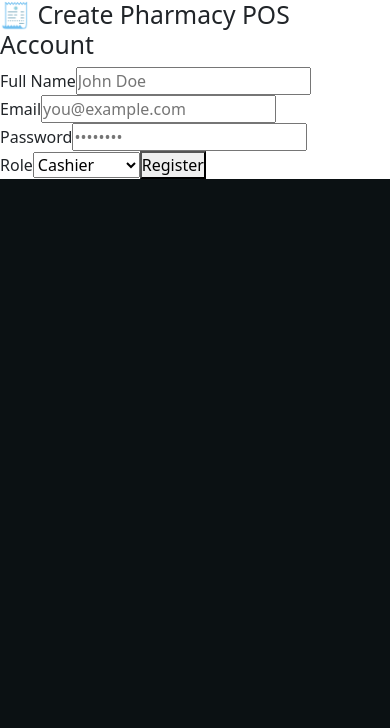
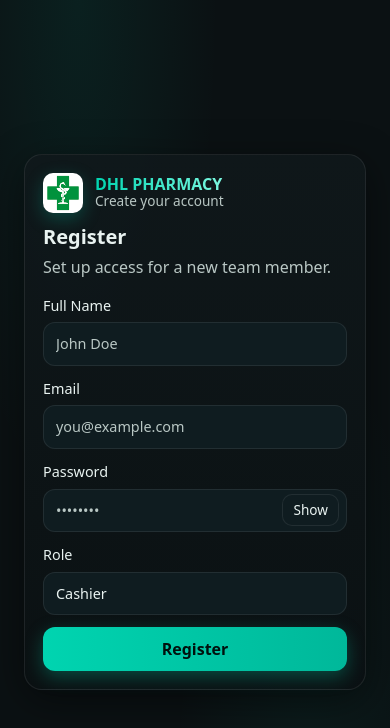
Before and after one commit to diyaaaboualloul/pharmacypos, a React (Vite) app in the folder frontend/: page /register in a window 390 px wide. Shown: the top 728 px of the page. Built offline with nearby package versions, Linux system fonts and the light colour scheme.

Commit message:
UI updates: improved theme, sidebar, and pages styling

```diff
--- a/frontend/src/App.css
+++ b/frontend/src/App.css
@@ -22,9 +22,8 @@
   --shadow-2:        0 10px 40px rgba(0,0,0,0.36);
   --ring:            0 0 0 3px var(--brand-soft);
 
-  --topbar-h:        60px;      /* keep in sync with TOPBAR_HEIGHT */
-  --sidebar-w:       240px;     /* keep in sync with SIDEBAR_WIDTH */
-
+  --topbar-h:        60px;
+  --sidebar-w:       240px;
   --transition:      180ms ease;
 
   /* Light sheet (page surface) */
@@ -48,6 +47,7 @@
   padding: 6px 10px;
   transition: var(--transition);
 }
+
 .btn-ghost:hover,
 .btn-ghost:focus {
   background: var(--bg-elev-2) !important;
@@ -85,7 +85,6 @@
   backdrop-filter: blur(10px);
   border-bottom: 1px solid var(--outline);
 }
-
 .topbar .brand-text {
   font-weight: 700;
   letter-spacing: .2px;
@@ -94,7 +93,6 @@
   background-clip: text;
   color: transparent;
 }
-
 .topbar .topbar-chip {
   display: inline-flex;
   align-items: center;
@@ -111,79 +109,79 @@
   color: var(--fg-dim);
 }
 
-/* Alert “dot” (kept for future use if needed) */
-.topbar .btn-ghost[aria-label="Alerts"] { position: relative; }
-.topbar .btn-ghost[aria-label="Alerts"] .alert-dot {
-  position: absolute; top: 6px; right: 6px;
-  width: 8px; height: 8px; border-radius: 50%;
-  background: var(--danger); box-shadow: 0 0 0 2px var(--bg);
-}
-
-/* ---------- Sidebar (desktop) ---------- */
+/* ---------- Sidebar ---------- */
 .sidebar {
   background: linear-gradient(180deg, var(--bg-elev-1), var(--bg));
   border-right: 1px solid var(--outline);
+  color: var(--fg);
 }
-.sidebar .nav .nav-link {
-  color: var(--fg);
-  border-radius: 12px;
+.sidebar .nav,
+.sidebar .nav .nav-item {
+  background: transparent !important;
+  border: 0 !important;
+  box-shadow: none !important;
+}
+.sidebar .nav .nav-link,
+.sidebar .section-toggle {
+  background: transparent !important;
+  border: 0 !important;
+  color: var(--fg) !important;
+  border-radius: 12px !important;
   transition: var(--transition);
 }
-.sidebar .nav .nav-link:hover {
-  background: var(--bg-elev-2);
-  color: #fff;
+.sidebar .nav .nav-link:hover,
+.sidebar .section-toggle:hover,
+.sidebar .section-toggle.is-active {
+  background: var(--bg-elev-2) !important;
+  color: #fff !important;
 }
 .sidebar .nav .nav-link.bg-primary {
   background: linear-gradient(180deg, var(--brand), var(--brand-strong)) !important;
-  border: 0; color: #00110d !important; font-weight: 600;
+  color: #00110d !important;
+  font-weight: 600;
   box-shadow: 0 6px 18px rgba(0, 180, 150, 0.35);
 }
-
-/* Section toggles */
-.sidebar .section-toggle {
-  border: none; background: transparent; color: var(--fg);
-  border-radius: 12px; transition: var(--transition);
-}
-.sidebar .section-toggle:hover,
-.sidebar .section-toggle[aria-expanded="true"] { background: var(--bg-elev-2); }
-
-/* Sub-items */
 .sidebar .sublist .nav-link {
-  color: var(--fg-dim); border-radius: 10px;
+  color: var(--fg-dim) !important;
+  border-radius: 10px !important;
 }
 .sidebar .sublist .nav-link:hover {
-  background: rgba(255,255,255,0.06); color: var(--fg);
+  background: rgba(255,255,255,0.06) !important;
+  color: var(--fg) !important;
 }
 
-/* ---------- Offcanvas (mobile sidebar) ---------- */
-.offcanvas.bg-dark { background: var(--bg-elev-1) !important; border-right: 1px solid var(--outline); }
-.offcanvas .nav-link { border-radius: 10px; }
-.offcanvas .nav-link:active,
-.offcanvas .nav-link:focus { box-shadow: var(--ring); }
-
-/* ---------- Focus rings for key nav ---------- */
-a:focus-visible, button:focus-visible {
-  outline: none; box-shadow: var(--ring); border-radius: 12px;
+/* ---------- Global Layout ---------- */
+.app-main {
+  padding-top: calc(var(--topbar-h) + 16px);
+  padding-left: 16px;
+  padding-right: 16px;
+  padding-bottom: 24px;
+}
+@media (min-width: 992px) {
+  .app-main { margin-left: var(--sidebar-w); }
 }
 
-/* ===== Brand Glow ===== */
-.glow-text {
+.content-shell {
+  max-width: 1280px;
+  margin: 0 auto;
+}
+.content-sheet {
+  background: var(--sheet-bg);
+  color: var(--sheet-fg);
+  border: 1px solid var(--sheet-border);
+  border-radius: 16px;
+  box-shadow: 0 10px 30px rgba(0,0,0,0.18);
+  min-height: calc(100vh - var(--topbar-h) - 32px);
+  padding: 20px;
+}
+.page-title {
+  margin: 0 0 16px;
   font-weight: 700;
-  background: linear-gradient(90deg, #00d4b0, #7df9e1, #00d4b0);
-  -webkit-background-clip: text;
-  background-clip: text;
-  color: transparent;
-  animation: glowmove 6s linear infinite;
-}
-@keyframes glowmove {
-  0%   { filter: drop-shadow(0 0 4px rgba(0,212,176,.4)); }
-  50%  { filter: drop-shadow(0 0 10px rgba(125,249,225,.7)); }
-  100% { filter: drop-shadow(0 0 4px rgba(0,212,176,.4)); }
+  color: var(--sheet-fg);
 }
 
-/* ===== Fancy Logout Modal ===== */
+/* ---------- Fancy Logout Modal ---------- */
 .modal-backdrop.show { backdrop-filter: blur(6px); }
-
 .modal-content.modal-glass {
   background: linear-gradient(180deg, rgba(16,24,27,.92), rgba(11,17,19,.92));
   border: 1px solid rgba(255,255,255,0.08);
@@ -215,14 +213,12 @@
   padding: 16px 18px 20px; border-top: 1px solid rgba(255,255,255,0.06);
   display: flex; justify-content: flex-end; gap: 10px;
 }
-
 .btn-secondary-ghost {
   background: transparent; border: 1px solid var(--outline); color: var(--fg);
   border-radius: 12px; padding: 8px 14px; transition: 180ms ease;
 }
 .btn-secondary-ghost:hover,
 .btn-secondary-ghost:focus { background: var(--bg-elev-2); box-shadow: var(--ring); }
-
 .btn-danger-gradient {
   background: linear-gradient(90deg, #ff6b81, #ff4d6d); color: #fff; border: none;
   border-radius: 12px; padding: 8px 16px; font-weight: 600;
@@ -233,7 +229,6 @@
   background: linear-gradient(90deg, #ff8599, #ff6b81);
   box-shadow: 0 10px 24px rgba(255,107,129,0.38), var(--ring);
 }
-
 .modal-tip {
   display: flex; align-items: center; gap: 10px;
   background: rgba(255,255,255,0.04);
@@ -242,7 +237,7 @@
   padding: 10px 12px; border-radius: 12px; font-size: .9rem;
 }
 
-/* ===== Reusable Logout Button ===== */
+/* ---------- Reusable logout button ---------- */
 .btn-logout {
   background: linear-gradient(90deg, #ff6b81, #ff4d6d) !important;
   color: #fff !important;
@@ -260,82 +255,86 @@
   box-shadow: 0 6px 14px rgba(255,107,129,0.4), var(--ring) !important;
 }
 
-/* ===== Global layout spacing (fix header overlap) ===== */
-.app-main {
-  padding-top: calc(var(--topbar-h) + 16px);
-  padding-left: 16px;
-  padding-right: 16px;
-  padding-bottom: 24px;
+/* ---------- Auth Pages ---------- */
+.auth-page {
+  min-height: 100vh;
+  display: grid; place-items: center;
+  padding: 24px;
+  background:
+    radial-gradient(60% 100% at 20% 0%, rgba(0,212,176,0.08) 0%, transparent 60%),
+    radial-gradient(60% 100% at 80% 100%, rgba(0,212,176,0.06) 0%, transparent 60%),
+    var(--bg);
 }
-@media (min-width: 992px) {
-  .app-main { margin-left: var(--sidebar-w); }
+.auth-card {
+  width: 100%; max-width: 440px;
+  background: linear-gradient(180deg, rgba(16,24,27,.88), rgba(11,17,19,.88));
+  border: 1px solid rgba(255,255,255,0.08);
+  border-radius: 18px;
+  box-shadow: 0 10px 40px rgba(0,0,0,0.45);
+  padding: 24px; color: var(--fg);
+}
+.auth-brand { display: flex; align-items: center; gap: 12px; margin-bottom: 6px; }
+.auth-logo { border-radius: 10px; box-shadow: 0 6px 18px rgba(0,212,176,0.25); }
+.auth-brand-text { display: grid; line-height: 1.1; }
+.auth-brand-name {
+  font-weight: 800;
+  background: linear-gradient(90deg, var(--brand), #7df9e1);
+  -webkit-background-clip: text; background-clip: text; color: transparent;
+}
+.auth-brand-sub { font-size: .85rem; color: var(--fg-dim); }
+.auth-title { margin: 12px 0 6px; font-weight: 800; font-size: 1.4rem; }
+.auth-subtitle { margin: 0 0 16px; color: var(--fg-dim); }
+.auth-alert { margin: 0 0 12px; padding: 10px 12px; border-radius: 12px; font-size: .95rem; border: 1px solid var(--outline); }
+.auth-alert.error { background: rgba(255,77,109,0.12); color: #ff93a6; border-color: rgba(255,77,109,0.35); }
+.auth-alert.success { background: rgba(46,204,113,0.12); color: #a6e7c1; border-color: rgba(46,204,113,0.35); }
+.auth-form { display: grid; gap: 12px; }
+.auth-label { display: grid; gap: 6px; font-size: .9rem; color: var(--fg); }
+.auth-input {
+  appearance: none; width: 100%; border-radius: 12px; padding: 10px 12px;
+  background: var(--bg-elev-2); color: var(--fg); border: 1px solid var(--outline);
+  transition: var(--transition);
+}
+.auth-input::placeholder { color: var(--fg-dim); }
+.auth-input:focus { outline: none; border-color: var(--brand-strong); box-shadow: var(--ring); background: #122127; }
+.auth-button {
+  display: inline-flex; justify-content: center; align-items: center;
+  border-radius: 12px; padding: 10px 14px; border: 0; transition: var(--transition); font-weight: 700;
+}
+.auth-button.primary {
+  background: linear-gradient(90deg, var(--brand), var(--brand-strong));
+  color: #00110d; box-shadow: 0 6px 18px rgba(0,180,150,0.35);
+}
+.auth-button.primary:hover, .auth-button.primary:focus {
+  transform: translateY(-1px);
+  box-shadow: 0 10px 24px rgba(0,180,150,0.45), var(--ring);
 }
 
-/* ===== Clean page container (white sheet over dark chrome) ===== */
-.content-shell {
-  max-width: 1280px;        /* adjust width as you like */
-  margin: 0 auto;
+/* Password toggle */
+.auth-input-wrap { position: relative; }
+.auth-input.has-toggle { padding-right: 84px; }
+.auth-eye {
+  position: absolute; right: 8px; top: 50%; transform: translateY(-50%);
+  height: 32px; padding: 0 10px; border-radius: 10px;
+  border: 1px solid var(--outline); background: var(--bg-elev-2);
+  color: var(--fg); font-size: 0.85rem; cursor: pointer; transition: var(--transition);
+}
+.auth-eye:hover, .auth-eye:focus { background: #122127; box-shadow: var(--ring); outline: none; }
+
+/* responsive */
+@media (max-width: 480px) {
+  .auth-card { padding: 18px; }
+  .auth-title { font-size: 1.25rem; }
 }
 
-.content-sheet {
-  background: var(--sheet-bg);
-  color: var(--sheet-fg);
-  border: 1px solid var(--sheet-border);
-  border-radius: 16px;
-  box-shadow: 0 10px 30px rgba(0,0,0,0.18);
-  min-height: calc(100vh - var(--topbar-h) - 32px);
-  padding: 20px;
+/* ===== Brand glow (used for the top brand) ===== */
+.glow-text {
+  font-weight: 700;
+  background: linear-gradient(90deg, #00d4b0, #7df9e1, #00d4b0);
+  -webkit-background-clip: text; background-clip: text; color: transparent;
+  animation: glowmove 6s linear infinite;
 }
-
-/* Page titles */
-.page-title {
-  margin: 0 0 16px 0;
-  font-weight: 700;
-  color: var(--sheet-fg); /* dark text in sheet */
+@keyframes glowmove {
+  0%   { filter: drop-shadow(0 0 4px rgba(0,212,176,.4)); }
+  50%  { filter: drop-shadow(0 0 10px rgba(125,249,225,.7)); }
+  100% { filter: drop-shadow(0 0 4px rgba(0,212,176,.4)); }
 }
-
-/* Make common controls readable on the white sheet */
-.content-sheet .form-control,
-.content-sheet .form-select,
-.content-sheet input[type="date"],
-.content-sheet input[type="text"],
-.content-sheet input[type="number"],
-.content-sheet textarea {
-  background: #fff;
-  color: #212529;
-  border-color: #dbe2e8;
-}
-.content-sheet .form-control:focus,
-.content-sheet .form-select:focus {
-  border-color: #b8c7d3;
-  box-shadow: 0 0 0 3px rgba(0, 180, 150, 0.15);
-}
-
-/* Tables on light surface */
-.content-sheet .table {
-  color: #212529;
-  background: #fff;
-  border-color: #e9edf2;
-}
-.content-sheet .table thead th {
-  color: #212529;
-  background: #f6f8fa;
-  border-bottom-color: #e9edf2;
-}
-
-/* Cards */
-.content-sheet .card {
-  background: #fff;
-  color: #212529;
-  border-color: var(--sheet-border);
-}
-
-/* Neutralize overly bright headings inside sheet */
-.content-sheet h1,
-.content-sheet h2,
-.content-sheet h3 {
-  color: var(--sheet-fg);
-}
-
-/* If you have sticky bars inside pages, use this helper */
-.sticky-under-topbar { top: var(--topbar-h); }
--- a/frontend/src/components/TopHeader.jsx
+++ b/frontend/src/components/TopHeader.jsx
@@ -14,24 +14,20 @@
     return user.role.charAt(0).toUpperCase() + user.role.slice(1);
   }, [user]);
 
-  const handleLogout = () => {
+  const roleColor = useMemo(() => {
+    switch (user?.role) {
+      case "admin": return "#00d4b0";
+      case "finance": return "#6cb6ff";
+      case "cashier": return "#f5b342";
+      default: return "#ccc";
+    }
+  }, [user]);
+
+  const doLogout = () => {
     localStorage.removeItem("token");
     localStorage.removeItem("user");
     navigate("/login");
   };
-
-  const roleColor = useMemo(() => {
-    switch (user?.role) {
-      case "admin":
-        return "#00d4b0"; // mint-teal
-      case "finance":
-        return "#6cb6ff";
-      case "cashier":
-        return "#f5b342";
-      default:
-        return "#ccc";
-    }
-  }, [user]);
 
   return (
     <>
@@ -54,36 +50,28 @@
             </button>
 
             <div className="topbar-brand d-flex align-items-center gap-2">
-              {/* <span style={{ fontSize: 18 }}>💊</span> */}
               <img
-  src="/logo-pharmacy.png"
-  alt="DHL Pharmacy Logo"
-  width={26}
-  height={26}
-  style={{ borderRadius: "6px", objectFit: "contain" }}
-/>
-
+                src="/logo-pharmacy.png"
+                alt="DHL Pharmacy Logo"
+                width={24}
+                height={24}
+                style={{ borderRadius: 6, objectFit: "contain" }}
+              />
               <span className="brand-text glow-text">DHL PHARMACY</span>
             </div>
           </div>
 
           {/* Right: User + Logout */}
           <div className="topbar-actions d-flex align-items-center gap-2">
-            <span
-              className="topbar-chip d-none d-sm-inline-flex"
-              style={{ color: roleColor }}
-            >
+            <span className="topbar-chip d-none d-sm-inline-flex" style={{ color: roleColor }}>
               <UserIcon size={14} style={{ color: roleColor }} />
               {user?.name || "User"}
             </span>
-
-            <span
-              className="topbar-chip alt d-none d-md-inline-flex"
-              style={{ color: roleColor }}
-            >
+            <span className="topbar-chip alt d-none d-md-inline-flex" style={{ color: roleColor }}>
               {roleLabel}
             </span>
 
+            {/* Fancy modal trigger (NOT window.confirm) */}
             <button
               className="btn btn-logout"
               type="button"
@@ -104,6 +92,7 @@
         tabIndex={-1}
         aria-labelledby="logoutConfirmLabel"
         aria-hidden="true"
+        data-bs-backdrop="true"
       >
         <div className="modal-dialog modal-dialog-centered">
           <div className="modal-content modal-glass">
@@ -111,15 +100,11 @@
               <div className="hero-icon">
                 <AlertTriangle size={18} />
               </div>
-              <h5 className="modal-title" id="logoutConfirmLabel">
-                Confirm Logout
-              </h5>
+              <h5 className="modal-title" id="logoutConfirmLabel">Confirm Logout</h5>
             </div>
 
             <div className="modal-body">
-              You’re about to sign out of{" "}
-              <strong style={{ color: "var(--fg)" }}>Pharmacy POS</strong>.
-              <br />
+              You’re about to sign out of <strong style={{ color: "var(--fg)" }}>Pharmacy POS</strong>.<br />
               Any unsaved changes will be lost.
               <div className="modal-tip mt-3">
                 <span style={{ fontWeight: 600, color: "var(--fg)" }}>Tip</span>
@@ -128,17 +113,13 @@
             </div>
 
             <div className="modal-footer">
-              <button
-                type="button"
-                className="btn-secondary-ghost"
-                data-bs-dismiss="modal"
-              >
+              <button type="button" className="btn-secondary-ghost" data-bs-dismiss="modal">
                 Cancel
               </button>
               <button
                 type="button"
                 className="btn-danger-gradient"
-                onClick={handleLogout}
+                onClick={doLogout}
                 data-bs-dismiss="modal"
               >
                 Logout
--- a/frontend/src/index.css
+++ b/frontend/src/index.css
@@ -32,3 +32,6 @@
   color: var(--color-dark-text);
   line-height: 1.5;
 }
+
+/* put at end of App.css */
+body, #root, .app-main--full, .content-shell, .content-sheet { background:#fff !important; }
--- a/frontend/src/pages/LoginPage.jsx
+++ b/frontend/src/pages/LoginPage.jsx
@@ -1,13 +1,13 @@
 import { useState } from "react";
 import axios from "axios";
-import "../App.css";   // ✅ Import global styles here
-
+import "../App.css"; // uses the auth styles
 
 export default function LoginPage() {
-  const [email, setEmail] = useState("");
-  const [password, setPassword] = useState("");
-  const [error, setError] = useState("");
-  const [loading, setLoading] = useState(false);
+  const [email, setEmail]         = useState("");
+  const [password, setPassword]   = useState("");
+  const [showPwd, setShowPwd]     = useState(false);
+  const [error, setError]         = useState("");
+  const [loading, setLoading]     = useState(false);
 
   const handleSubmit = async (e) => {
     e.preventDefault();
@@ -23,17 +23,15 @@
       localStorage.setItem("token", data.token);
       localStorage.setItem("user", JSON.stringify(data.user));
 
-    // ✅ Redirect based on role
       if (data.user.role === "admin") {
         window.location.href = "/dashboard";
       } else if (data.user.role === "cashier") {
-  window.location.href = "/cashier/pos";  // ✅ redirect to POS page
+        window.location.href = "/cashier/pos";
       } else if (data.user.role === "accounting" || data.user.role === "finance") {
         window.location.href = "/finance-dashboard";
       } else {
         window.location.href = "/";
       }
-
     } catch (err) {
       setError(err.response?.data?.message || "Login failed");
     } finally {
@@ -41,36 +39,66 @@
     }
   };
 
+  return (
+    <div className="auth-page">
+      <div className="auth-card">
+        {/* brand row */}
+        <div className="auth-brand">
+          <img src="/logo-pharmacy.png" alt="Pharmacy POS" className="auth-logo" width={40} height={40} />
+          <div className="auth-brand-text">
+            <span className="auth-brand-name">DHL PHARMACY</span>
+            <span className="auth-brand-sub">Point of Sale</span>
+          </div>
+        </div>
 
-  return (
-    <div className="login-container">
-      <form onSubmit={handleSubmit} className="login-form">
-        <h2 className="login-title">🔐 Pharmacy POS Login</h2>
+        <h2 className="auth-title">Sign in</h2>
+        <p className="auth-subtitle">Welcome back! Please enter your details.</p>
 
-        {error && <p className="login-error">{error}</p>}
+        {error && <p className="auth-alert error">{error}</p>}
 
+        <form onSubmit={handleSubmit} className="auth-form">
+          <label className="auth-label">
+            Email
             <input
               type="email"
-          placeholder="Email"
+              placeholder="you@example.com"
               value={email}
               onChange={(e) => setEmail(e.target.value)}
               required
-          className="login-input"
+              className="auth-input"
+              autoComplete="username"
             />
+          </label>
 
+          <label className="auth-label">
+            Password
+            <div className="auth-input-wrap">
               <input
-          type="password"
-          placeholder="Password"
+                type={showPwd ? "text" : "password"}
+                placeholder="••••••••"
                 value={password}
                 onChange={(e) => setPassword(e.target.value)}
                 required
-          className="login-input"
+                className="auth-input has-toggle"
+                autoComplete="current-password"
               />
+              <button
+                type="button"
+                className="auth-eye"
+                aria-label={showPwd ? "Hide password" : "Show password"}
+                aria-pressed={showPwd}
+                onClick={() => setShowPwd((s) => !s)}
+              >
+                {showPwd ? "Hide" : "Show"}
+              </button>
+            </div>
+          </label>
 
-        <button type="submit" disabled={loading} className="login-button">
+          <button type="submit" disabled={loading} className="auth-button primary">
             {loading ? "Logging in..." : "Login"}
           </button>
         </form>
       </div>
+    </div>
   );
 }
--- a/frontend/src/pages/RegisterPage.jsx
+++ b/frontend/src/pages/RegisterPage.jsx
@@ -3,13 +3,14 @@
 import "../App.css";
 
 export default function RegisterPage() {
-  const [name, setName] = useState("");
-  const [email, setEmail] = useState("");
+  const [name, setName]         = useState("");
+  const [email, setEmail]       = useState("");
   const [password, setPassword] = useState("");
-  const [role, setRole] = useState("cashier");
-  const [error, setError] = useState("");
-  const [success, setSuccess] = useState("");
-  const [loading, setLoading] = useState(false);
+  const [showPwd, setShowPwd]   = useState(false);
+  const [role, setRole]         = useState("cashier");
+  const [error, setError]       = useState("");
+  const [success, setSuccess]   = useState("");
+  const [loading, setLoading]   = useState(false);
 
   const handleSubmit = async (e) => {
     e.preventDefault();
@@ -38,64 +39,90 @@
   };
 
   return (
-    <div className="login-container">
-      <div className="login-card">
-        <h2 className="login-title">🧾 Create Pharmacy POS Account</h2>
+    <div className="auth-page">
+      <div className="auth-card">
+        {/* brand row */}
+        <div className="auth-brand">
+          <img src="/logo-pharmacy.png" alt="Pharmacy POS" className="auth-logo" width={40} height={40} />
+          <div className="auth-brand-text">
+            <span className="auth-brand-name">DHL PHARMACY</span>
+            <span className="auth-brand-sub">Create your account</span>
+          </div>
+        </div>
 
-        {error && <p className="login-alert error">{error}</p>}
-        {success && <p className="login-alert success">{success}</p>}
+        <h2 className="auth-title">Register</h2>
+        <p className="auth-subtitle">Set up access for a new team member.</p>
 
-        <form onSubmit={handleSubmit} className="login-form">
-          <label className="login-label">
+        {error && <p className="auth-alert error">{error}</p>}
+        {success && <p className="auth-alert success">{success}</p>}
+
+        <form onSubmit={handleSubmit} className="auth-form">
+          <label className="auth-label">
             Full Name
             <input
               type="text"
-              className="login-input"
+              className="auth-input"
               placeholder="John Doe"
               value={name}
               onChange={(e) => setName(e.target.value)}
               required
+              autoComplete="name"
             />
           </label>
 
-          <label className="login-label">
+          <label className="auth-label">
             Email
             <input
               type="email"
-              className="login-input"
+              className="auth-input"
               placeholder="you@example.com"
               value={email}
               onChange={(e) => setEmail(e.target.value)}
               required
+              autoComplete="email"
             />
           </label>
 
-          <label className="login-label">
+          <label className="auth-label">
             Password
+            <div className="auth-input-wrap">
               <input
-              type="password"
-              className="login-input"
+                type={showPwd ? "text" : "password"}
+                className="auth-input has-toggle"
                 placeholder="••••••••"
                 value={password}
                 onChange={(e) => setPassword(e.target.value)}
                 required
+                autoComplete="new-password"
+                minLength={6}
               />
+              <button
+                type="button"
+                className="auth-eye"
+                aria-label={showPwd ? "Hide password" : "Show password"}
+                aria-pressed={showPwd}
+                onClick={() => setShowPwd((s) => !s)}
+              >
+                {showPwd ? "Hide" : "Show"}
+              </button>
+            </div>
           </label>
 
-          <label className="login-label">
+          <label className="auth-label">
             Role
             <select
-              className="login-input"
+              className="auth-input"
               value={role}
               onChange={(e) => setRole(e.target.value)}
             >
               <option value="admin">Admin</option>
               <option value="cashier">Cashier</option>
+              <option value="finance">Finance</option>
               <option value="accounting">Accounting</option>
             </select>
           </label>
 
-          <button type="submit" className="login-button" disabled={loading}>
+          <button type="submit" className="auth-button primary" disabled={loading}>
             {loading ? "Registering..." : "Register"}
           </button>
         </form>
```
Also changed, not shown: frontend/src/components/Layout.jsx (+7 -4 lines), frontend/src/components/Sidebar.jsx (+21 -23 lines), frontend/src/pages/AdminDashboardPage.jsx (+6 -13 lines). Lines whose indentation alone changed are shown as unchanged.
